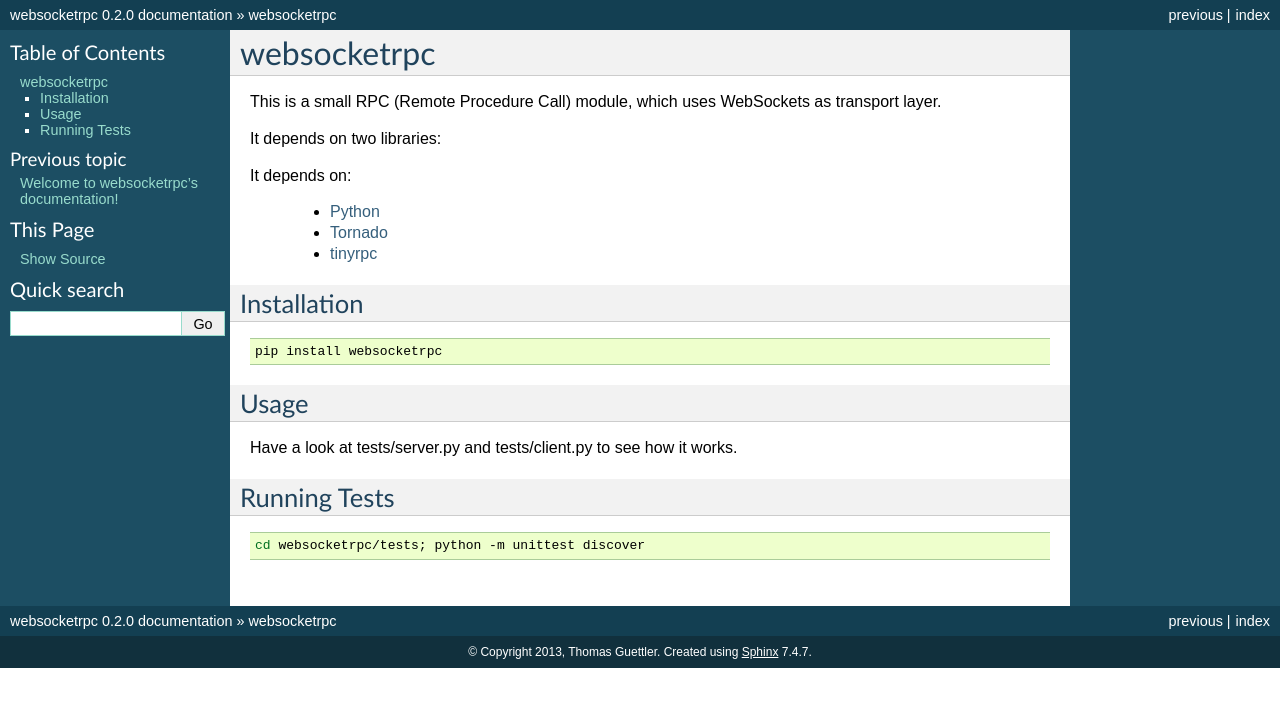
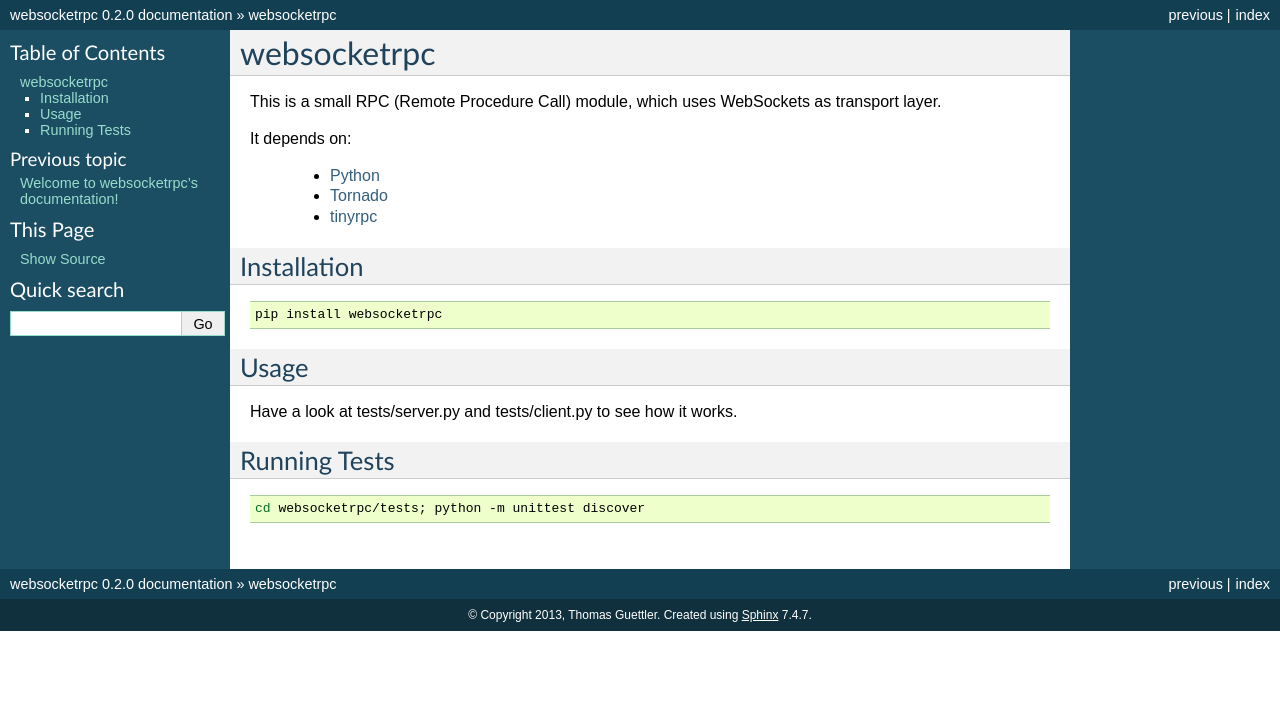
Before and after one commit to MilenkoM/websocketrpc, a Sphinx documentation site: the page built from docs/intro.rst, in a window 1280 px wide. Shown: the top 707 px of the page. Built offline with Sphinx 7.4.7, drawn with Linux system fonts in a browser that asks for light colours.

Commit message:
- docs typo.

```diff
--- a/docs/intro.rst
+++ b/docs/intro.rst
@@ -2,8 +2,6 @@
 ============
 
 This is a small RPC (Remote Procedure Call) module, which uses WebSockets as transport layer.
-
-It depends on two libraries:
 
 It depends on:
 
```
